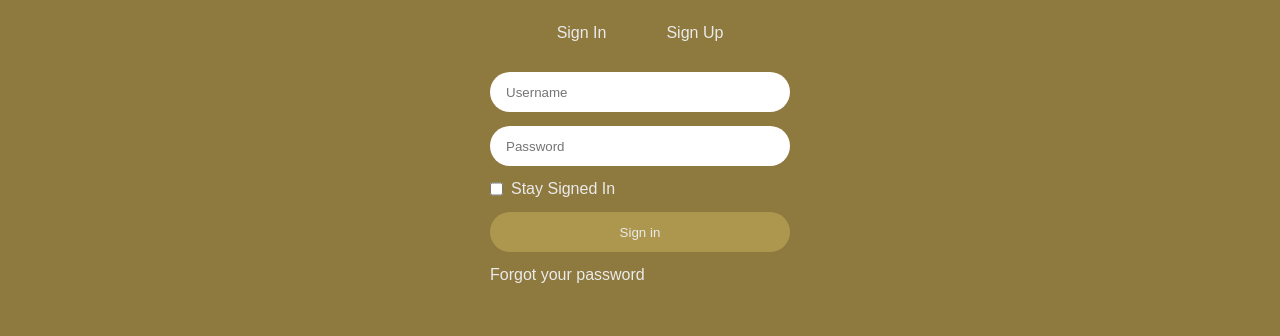
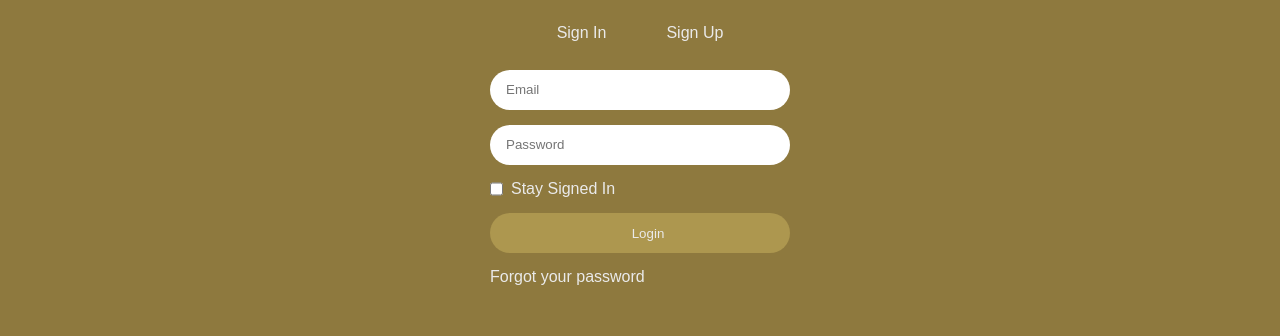
Before and after one commit to meeeww/tfg_cliente, a React (Vite) app: page /signin in a window 1280 px wide. Shown: the part 337-673 px from the top of the page. Built offline with nearby package versions, Linux system fonts and the light colour scheme.

Commit message:
Empezado register

```diff
--- a/src/components/Register.jsx
+++ b/src/components/Register.jsx
@@ -1,8 +1,55 @@
+import { useState, useEffect } from 'react'
+import Axios from 'axios'
 import '../estilos/estilos.css'
 import logo from '../assets/Logo.png'
 import MainLayout from '../layout/MainLayout'
 
 const Register = () => {
+
+    useEffect(() => {
+        //checkSession()
+    })
+
+    const [nombreRegistro, setNombreRegistro] = useState('')
+    const [apellidoRegistro, setApellidoRegistro] = useState('')
+    const [correoRegistro, setCorreoRegistro] = useState('')
+    const [contrasenaRegistro, setContrasenaRegistro] = useState('')
+
+    const registrarSesion = (event) => {
+        event.preventDefault();
+
+        var date;
+        date = new Date();
+        date = date.getUTCFullYear() + '-' +
+            ('00' + (date.getUTCMonth() + 1)).slice(-2) + '-' +
+            ('00' + date.getUTCDate()).slice(-2) + ' ';
+
+        let agente = navigator.userAgent
+
+        let baseURL = "http://localhost:4000/API/usuarios/crear";
+
+        let config = {
+            timeout: 10000,
+            headers: { 'Content-Type': 'application/json' }
+        };
+
+
+        var data = { nombre_usuario: nombreRegistro, apellido_usuario: apellidoRegistro, correo_usuario: correoRegistro, contra_usuario: contrasenaRegistro, numero_pedidos: 0, fecha_registro: date, direccion: "NA", apartamento: "NA", nombre_edificio: "NA", opciones_entrega: "NA", permisos: 0, telefono_usuario: 0 };
+
+        console.log(data)
+        Axios.post(baseURL, data, config)
+            .then((res) => {
+                console.log("RESPONSE RECEIVED: ", res.data);
+                // localStorage.setItem("token", res.data)
+                // location.replace("http://localhost:5173/login")
+                return {
+                    statusCode: 200,
+                    body: JSON.stringify({ title: "this was a success" }),
+                };
+            })
+
+    }
+
     return (
         <MainLayout>
             <div className="SingInContainer">
@@ -16,13 +63,16 @@ const Register = () => {
                 <div className="SingInForm">
                     <form action="">
                         <div>
-                            <input type="text" id="fname" name="firstname" placeholder="Username" />
+                            <input type="text" placeholder="Name" onChange={(e) => { setNombreRegistro(e.target.value) }} />
                         </div>
                         <div>
-                            <input type="text" id="lname" name="email" placeholder="Email" />
+                            <input type="text" placeholder="Last Name" onChange={(e) => { setApellidoRegistro(e.target.value) }}/>
                         </div>
                         <div>
-                            <input type="password" id="lname" name="password" placeholder="Password" />
+                            <input type="text" placeholder="Email" onChange={(e) => { setCorreoRegistro(e.target.value) }}/>
+                        </div>
+                        <div>
+                            <input type="password" placeholder="Password" onChange={(e) => { setContrasenaRegistro(e.target.value) }}/>
                         </div>
                         <div className="staySignedIn">
                             <label>
@@ -30,7 +80,7 @@ const Register = () => {
                             </label>
                         </div>
                         <div className="SingInSing">
-                            <button>Register</button>
+                            <input type="submit" value="Register" onClick={registrarSesion}></input>
                         </div>
                     </form>
                 </div>
--- a/src/components/SingIn.jsx
+++ b/src/components/SingIn.jsx
@@ -1,9 +1,54 @@
+import { useState, useEffect } from 'react'
+import Axios from 'axios'
 import '../estilos/estilos.css'
 import logo from '../assets/Logo.png'
 import MainLayout from '../layout/MainLayout'
+import checkSession from '../scripts/sessionManager'
+
+const FormInput = () => {
+
+    useEffect(() => {
+        //checkSession()
+    })
+
+    const [nombreInicio, setNombreInicio] = useState('')
+    const [contrasenaInicio, setContrasenaInicio] = useState('')
+
+    const iniciarSesion = (event) => {
+        event.preventDefault();
+
+        var date;
+        date = new Date();
+        date = date.getUTCFullYear() + '-' +
+            ('00' + (date.getUTCMonth() + 1)).slice(-2) + '-' +
+            ('00' + date.getUTCDate()).slice(-2) + ' ';
+
+        let agente = navigator.userAgent
+
+        let baseURL = "https://bellumserver.netlify.app/.netlify/functions/api/login";
+
+        let config = {
+            timeout: 10000,
+            headers: { 'Content-Type': 'application/json' }
+        };
 
 
-const FormInput = () => {
+        var data = { nombreInicio: nombreInicio, contrasenaInicio: contrasenaInicio, agente: agente, date: date };
+
+        Axios.post(baseURL, data, config)
+            .then((res) => {
+                console.log("RESPONSE RECEIVED: ", res.data);
+                localStorage.setItem("token", res.data)
+                location.replace("http://localhost:5173/login")
+                return {
+                    statusCode: 200,
+                    body: JSON.stringify({ title: "this was a success" }),
+                };
+            })
+
+    }
+
+
     return (
         <MainLayout>
             <div className="SingInContainer">
@@ -17,10 +62,10 @@ const FormInput = () => {
                 <div className="SingInForm">
                     <form action="">
                         <div>
-                            <input type="text" id="fname" name="firstname" placeholder="Username" />
+                            <input type="text" placeholder="Email" onChange={(e) => { setNombreInicio(e.target.value) }} />
                         </div>
                         <div>
-                            <input type="password" id="lname" name="password" placeholder="Password" />
+                            <input type="password" placeholder="Password" onChange={(e) => { setContrasenaInicio(e.target.value) }} />
                         </div>
                         <div className="staySignedIn">
                             <label>
@@ -28,7 +73,7 @@ const FormInput = () => {
                             </label>
                         </div>
                         <div className="SingInSing">
-                            <button>Sign in</button>
+                            <input type="submit" value="Login" onClick={iniciarSesion}></input>
                         </div>
                         <div className="forgotPassword">
                             <p>Forgot your password</p>
--- a/src/estilos/estilos.css
+++ b/src/estilos/estilos.css
@@ -361,6 +361,10 @@ body {
   margin-left: 0.5rem;
 }
 
+.SingInForm form div {
+  margin-block: 0.2rem;
+}
+
 .SingInForm form div input {
   border-radius: 50px;
   border: none;
@@ -376,7 +380,7 @@ body {
   width: auto;
 }
 
-.SingInSing button {
+.SingInSing input[type="submit"] {
   height: 40px;
   width: 300px;
   border-radius: 50px;
@@ -387,7 +391,7 @@ body {
   transition: all 0.25s;
 }
 
-.SingInSing button:hover {
+.SingInSing input[type="submit"]:hover {
   background-color: var(--blanco);
   color: var(--gris);
 }
--- /dev/null
+++ b/src/scripts/sessionManager.js
@@ -0,0 +1,44 @@
+import Axios from 'axios'
+
+function checkSession() {
+    if (localStorage.getItem("token") != null || localStorage.getItem("token") == "") {
+        let baseURL = "https://bellumserver.netlify.app/.netlify/functions/api/checksession";
+        let baseURL2 = "https://bellumserver.netlify.app/.netlify/functions/api/persona/";
+
+        let config = {
+            timeout: 10000,
+            headers: { 'Content-Type': 'application/json' }
+        };
+
+
+        var data = { token: localStorage.getItem("token") };
+
+        Axios.post(baseURL, data, config)
+            .then((res) => {
+                console.log("RESPONSE RECEIVED: ", res.data[0]);
+                if (res.data[0]) {
+                    console.log("existe el token")
+                    let idUsuario = res.data[0]["id_usuario"]
+                    Axios.get((baseURL2 + idUsuario), config)
+                        .then((res) => {
+                            console.log("RESPONSE 2 RECEIVED: ", res.data[0]);
+                            if(res.data[0] != undefined){
+                                location.replace("http://localhost:5173")
+                            } else {
+                                location.replace("http://localhost:5173/login")
+                            }
+                        })
+
+                } else {
+                    console.log()
+                    //localStorage.setItem("token", "")
+                }
+                return {
+                    statusCode: 200,
+                    body: JSON.stringify({ title: "this was a success" }),
+                };
+            })
+    }
+}
+
+export default checkSession
```
